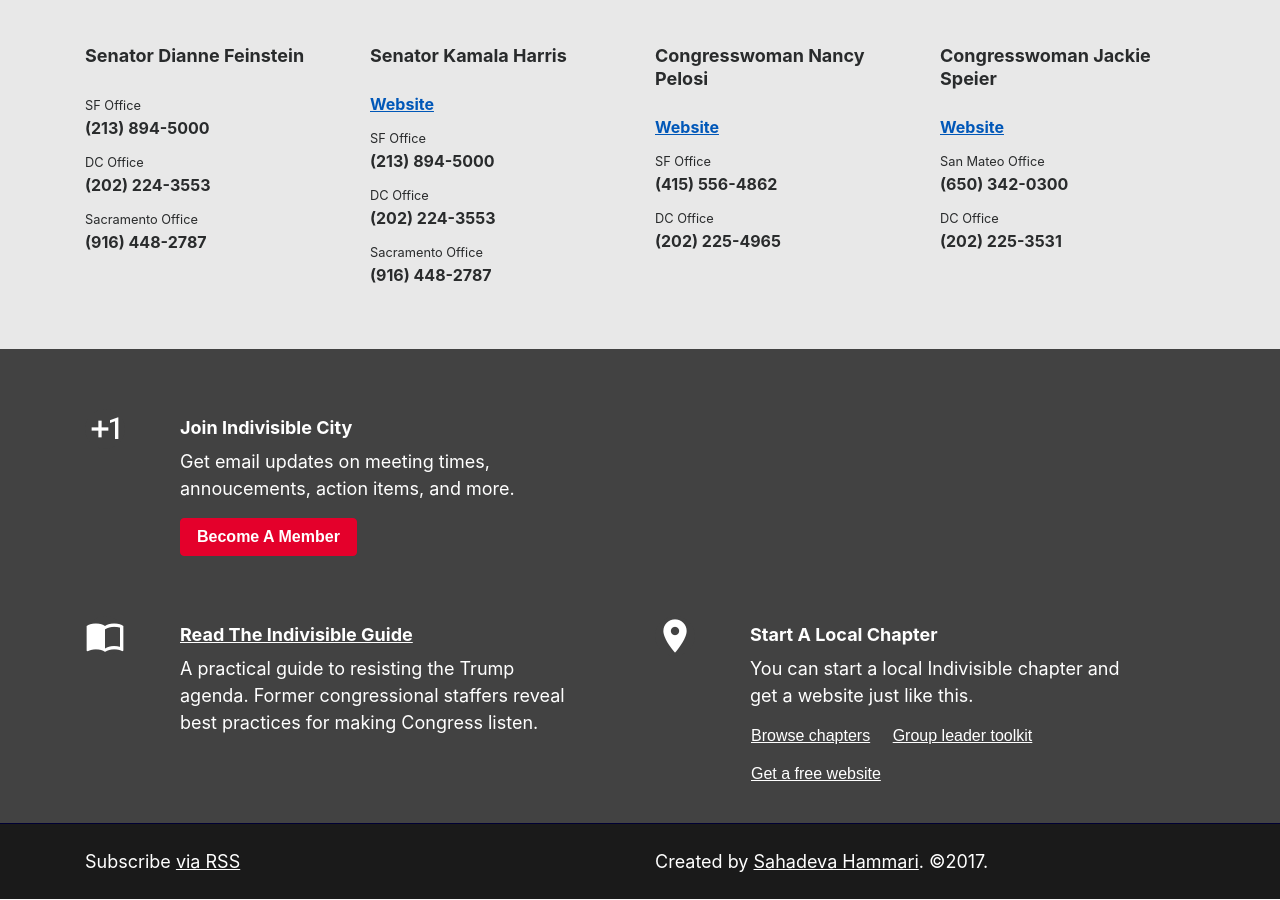
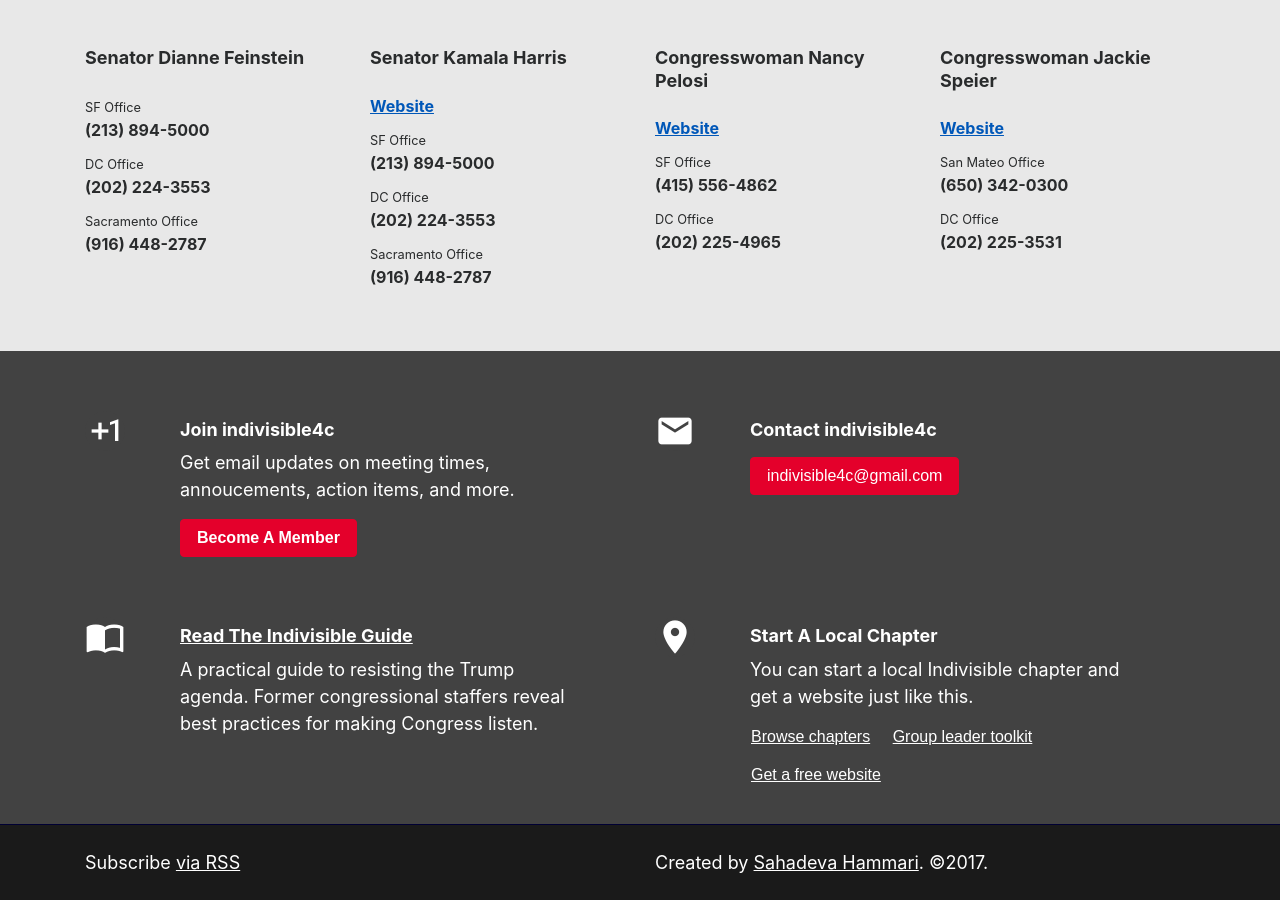
Before and after one commit to IndivisibleTemplate/BasicTemplate, a Jekyll site: the page built from index.html, in a window 1280 px wide and 900 px high, scrolled down 1868 px. Built offline with Jekyll 4.4.1, drawn with Linux system fonts in a browser that asks for light colours; nearby versions of some CDN libraries; the list of posts is cut into pages by our own code; comment, search, counter and statistics services are not loaded; some of the changed text lies outside the part shown.

Commit message:
Updated Config

```diff
--- a/_config.yml
+++ b/_config.yml
@@ -1,5 +1,5 @@
 ---
-title: Indivisible City
+title: indivisible4c
 timezone: UTC
 collections:
   posts:
@@ -59,13 +59,13 @@
     mailchimp-form-embed:
 subtitle: We are thousands of local citizens resisting the Trump agenda through civic
   action.
-email:
+email: indivisible4c@gmail.com
 baseurl:
 url:
-twitter_username:
-facebook_username:
+twitter_username: "@IndivisibleCCCC"
+facebook_username: https://www.facebook.com/indivisible4c/
 background-image: "/uploads/31773994174_c2e5706218_k.jpg"
-member-count: '100'
+member-count: 100
 footer-title: Spread the word. Help build a movement.
 markdown: kramdown
 gems:
```
